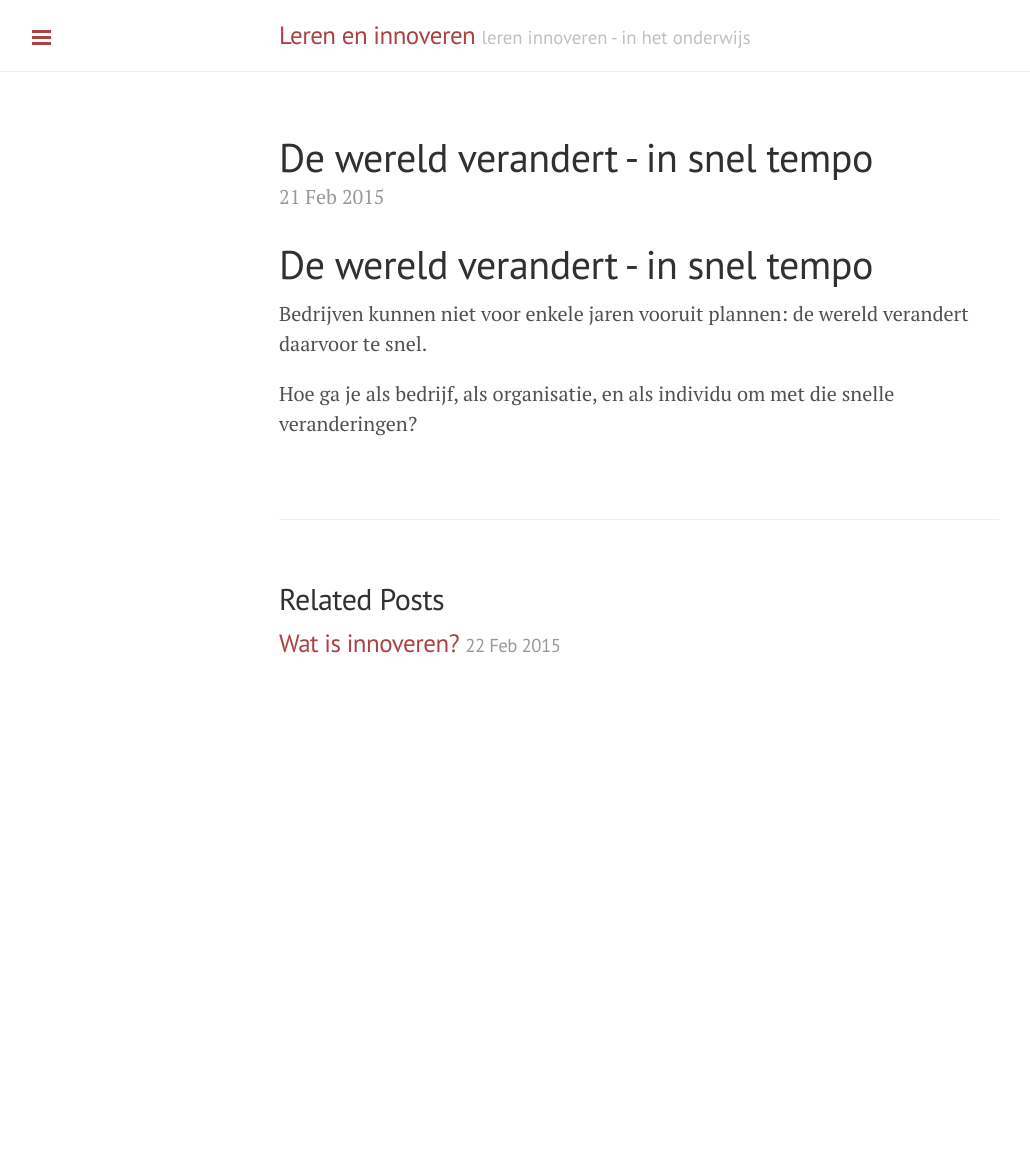
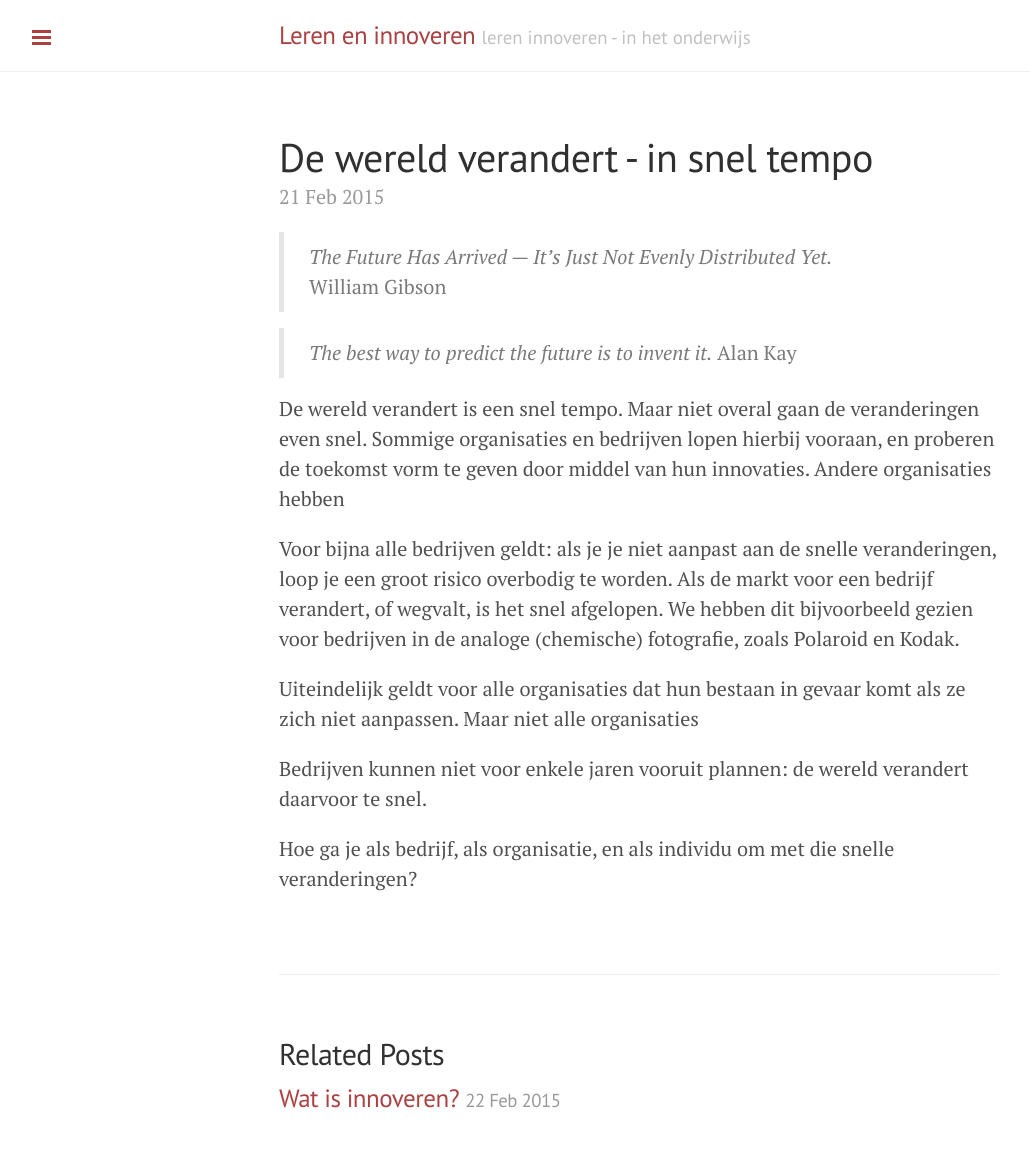
Before and after one commit to eelcodijkstra/lereninnoveren, a Jekyll site: the page built from _posts/2015-02-21-de-wereld-verandert.md, in a window 1280 px wide. Shown: the whole page, without its empty margins (1-1031 px from the left). Built offline with Jekyll 4.4.1, drawn with Linux system fonts in a browser that asks for light colours; before the commit the page ends 900 px from its top, so only the background shows below that.

Commit message:
Post update: de wereld verandert

```diff
--- a/_posts/2015-02-21-de-wereld-verandert.md
+++ b/_posts/2015-02-21-de-wereld-verandert.md
@@ -5,7 +5,16 @@ date: 21-02-2015
 layout: post
 ---
 
-# De wereld verandert - in snel tempo
+> *The Future Has Arrived — It’s Just Not Evenly Distributed Yet.* William Gibson
+
+> *The best way to predict the future is to invent it.* Alan Kay
+
+De wereld verandert is een snel tempo. Maar niet overal gaan de veranderingen even snel. Sommige organisaties en bedrijven lopen hierbij vooraan, en proberen de toekomst vorm te geven door middel van hun innovaties. Andere organisaties hebben
+
+Voor bijna alle bedrijven geldt: als je je niet aanpast aan de snelle veranderingen, loop je een groot risico overbodig te worden. Als de markt voor een bedrijf verandert, of wegvalt, is het snel afgelopen. We hebben dit bijvoorbeeld gezien voor bedrijven in de analoge (chemische) fotografie, zoals Polaroid en Kodak.
+
+Uiteindelijk geldt voor alle organisaties dat hun bestaan in gevaar komt als ze zich niet aanpassen. Maar niet alle organisaties
+
 
 Bedrijven kunnen niet voor enkele jaren vooruit plannen: de wereld verandert daarvoor te snel.
 
```
